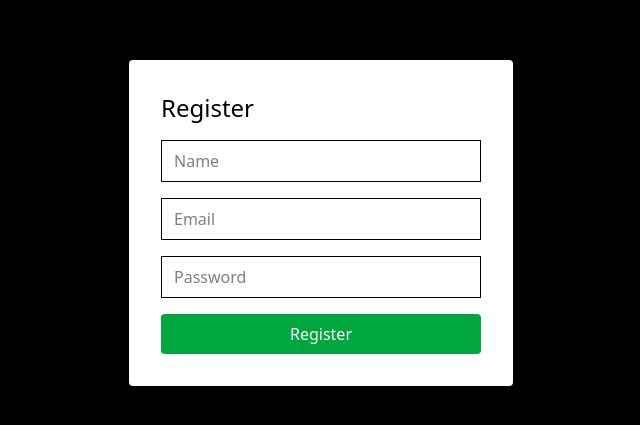
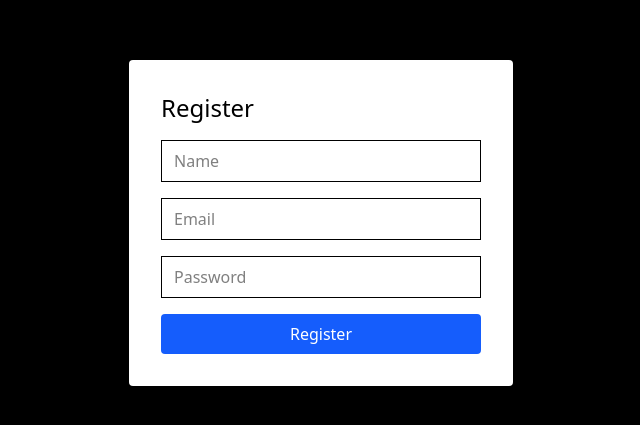
Before and after one commit to arunawaghmare/MediaHive, a Next.js app: page /register in a window 1280 px wide. Shown: the part 177-602 px from the top of the page, without its empty margins (319-959 px from the left). Built offline with nearby package versions, Linux system fonts and the light colour scheme.

Commit message:
change update

```diff
--- a/app/register/page.tsx
+++ b/app/register/page.tsx
@@ -61,7 +61,7 @@ export default function RegisterPage() {
           onClick={handleRegister}
           disabled={loading}
           className={`w-full py-2 rounded text-white ${
-            loading ? "bg-gray-400" : "bg-green-600 hover:bg-green-700"
+            loading ? "bg-gray-400" : "bg-blue-600 hover:bg-blue-700"
           }`}
         >
           {loading ? "Registering..." : "Register"}
```
